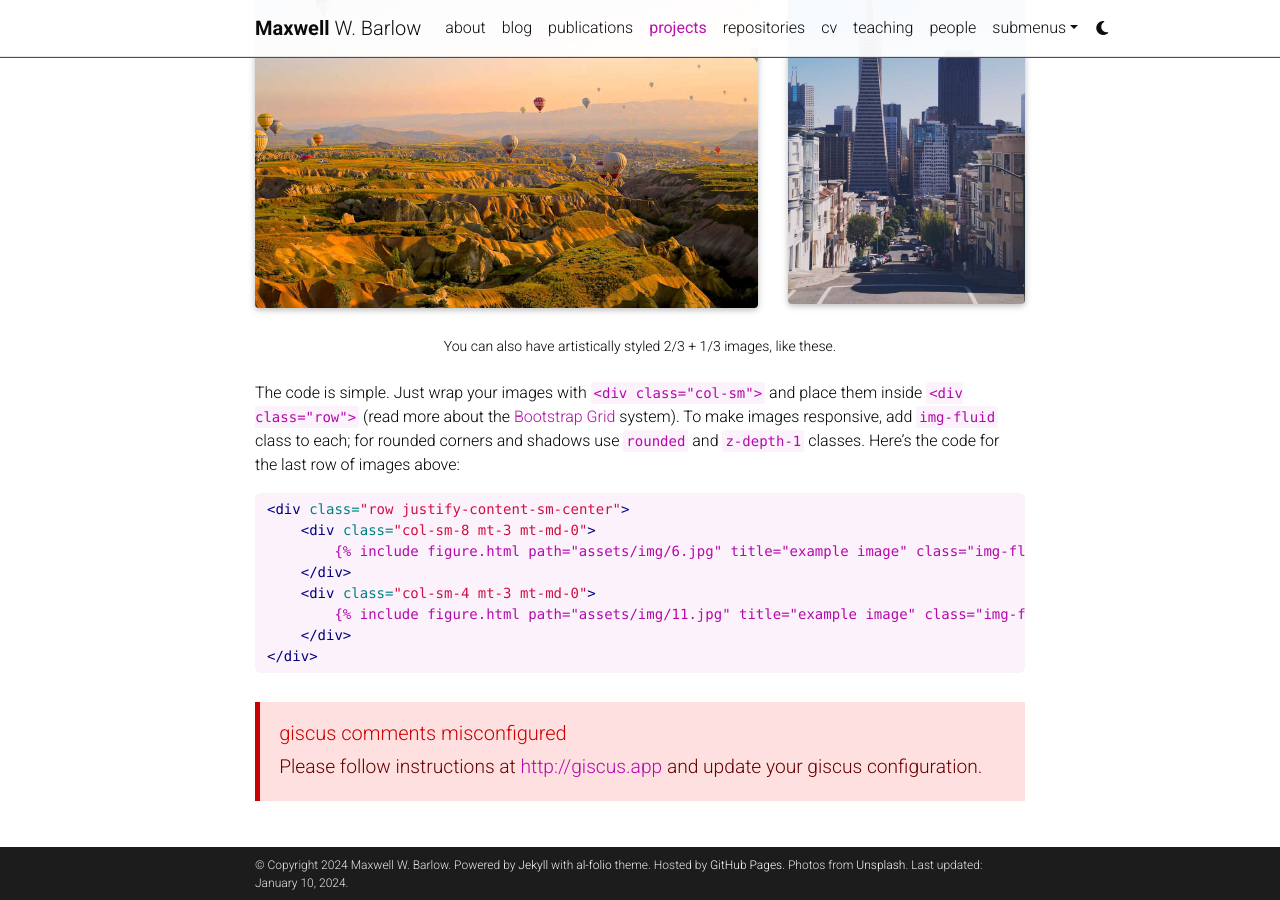
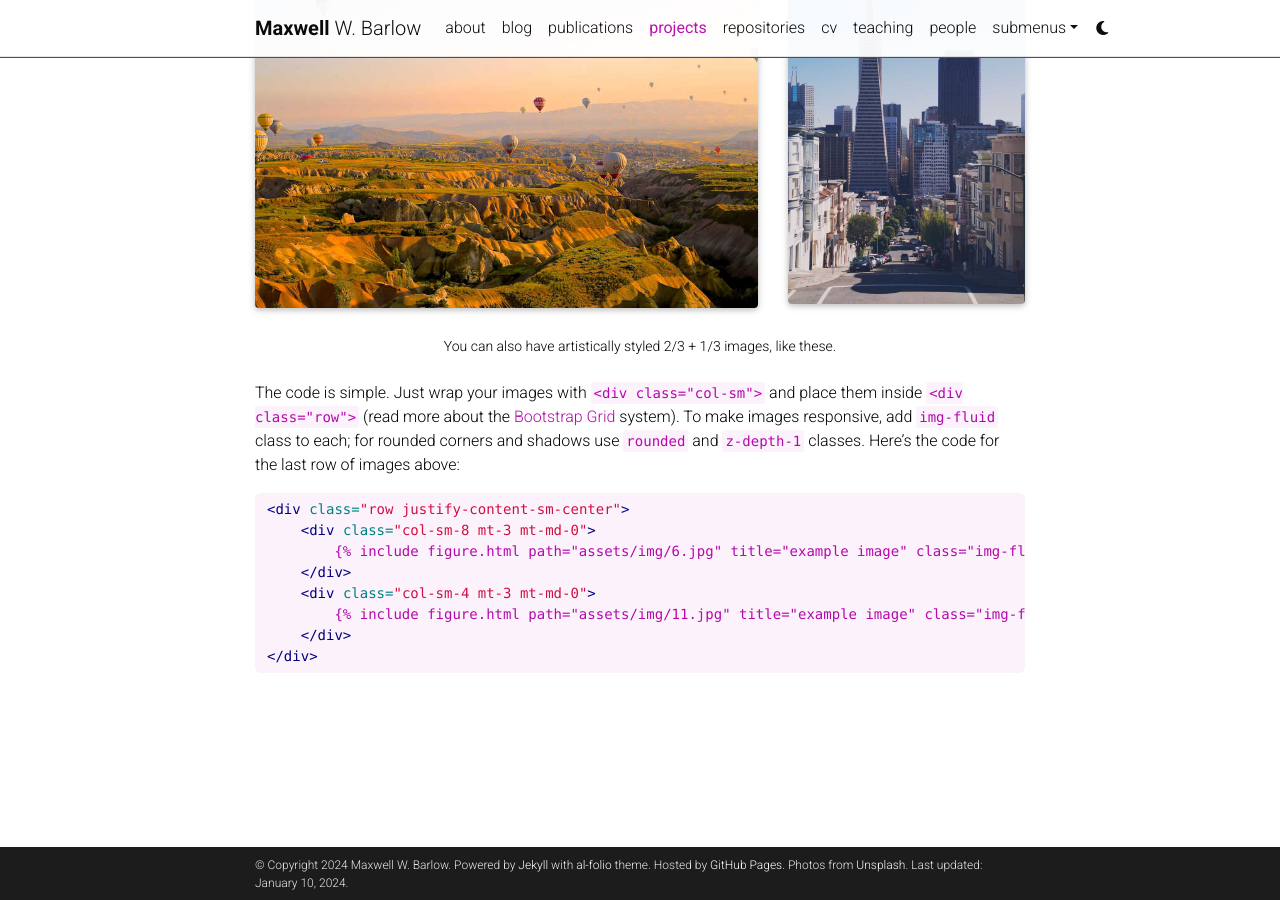
Before and after one commit to maxb00/maxb00.github.io, a Jekyll site: the page built from _projects/2_project.md, in a window 1280 px wide and 900 px high, scrolled down 1425 px. Built offline with Jekyll 4.4.1, drawn with Linux system fonts in a browser that asks for light colours; full-size pictures stand in for the smaller copies a plugin makes; comment, search, counter and statistics services are not loaded; a style sheet for code colours, icons or effects is not loaded; some of the changed lines change nothing that is shown.

Commit message:
Blog changes

```diff
--- a/_config.yml
+++ b/_config.yml
@@ -124,8 +124,8 @@
 # Blog
 # -----------------------------------------------------------------------------
 
-blog_name: al-folio # blog_name will be displayed in your blog page
-blog_description: a simple whitespace theme for academics
+blog_name: updates # blog_name will be displayed in your blog page
+blog_description: a place to stay up to date
 permalink: /blog/:year/:title/
 
 # Pagination
@@ -139,28 +139,28 @@
 # Giscus comments (RECOMMENDED)
 # Follow instructions on https://giscus.app/ to setup for your repo to fill out the information below.
 giscus:
-  repo:                          # <your-github-user-name>/<your-github-repo-name>
-  repo_id:                       # leave empty or specify your repo_id (see https://giscus.app/)
-  category: Comments             # name of the category under which discussions will be created
-  category_id:                   # leave empty or specify your category_id (see https://giscus.app/)
-  mapping: title                 # identify discussions by post title
+  repo: maxb00/maxb00.github.io  # <your-github-user-name>/<your-github-repo-name>
+  repo_id: R_kgDOLC0o0g          # leave empty or specify your repo_id (see https://giscus.app/)
+  category: Announcemnets        # name of the category under which discussions will be created
+  category_id: DIC_kwDOLC0o0s4CcUBr # leave empty or specify your category_id (see https://giscus.app/)
+  mapping: pathname                 # identify discussions by post title
   strict: 1                      # use strict identification mode
   reactions_enabled: 1           # enable (1) or disable (0) emoji reactions
-  input_position: bottom         # whether to display input form below (bottom) or above (top) the comments
+  input_position: top            # whether to display input form below (bottom) or above (top) the comments
   theme: preferred_color_scheme  # name of the color scheme (preferred works well with al-folio light/dark mode)
   emit_metadata: 0
   lang: en
 
 # Disqus comments (DEPRECATED)
-disqus_shortname: al-folio # put your disqus shortname
+disqus_shortname: # put your disqus shortname
 # https://help.disqus.com/en/articles/1717111-what-s-a-shortname
 
 # External sources.
 # If you have blog posts published on medium.com or other external sources,
 # you can display them in your blog by adding a link to the RSS feed.
 external_sources:
-  - name: medium.com
-    rss_url: https://medium.com/@al-folio/feed
+  #- name: medium.com
+  #  rss_url: https://medium.com/@al-folio/feed
 
 # -----------------------------------------------------------------------------
 # Collections
```
